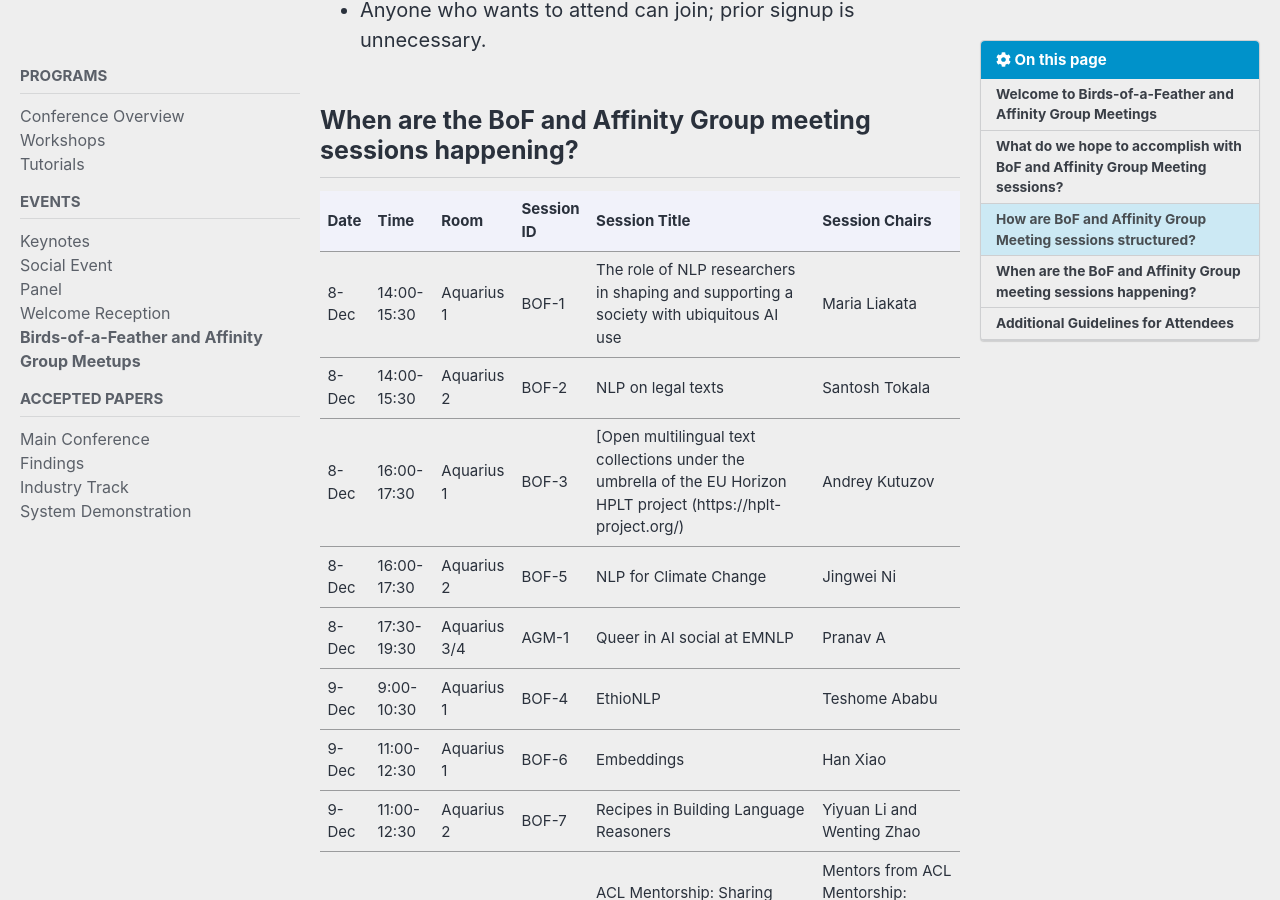
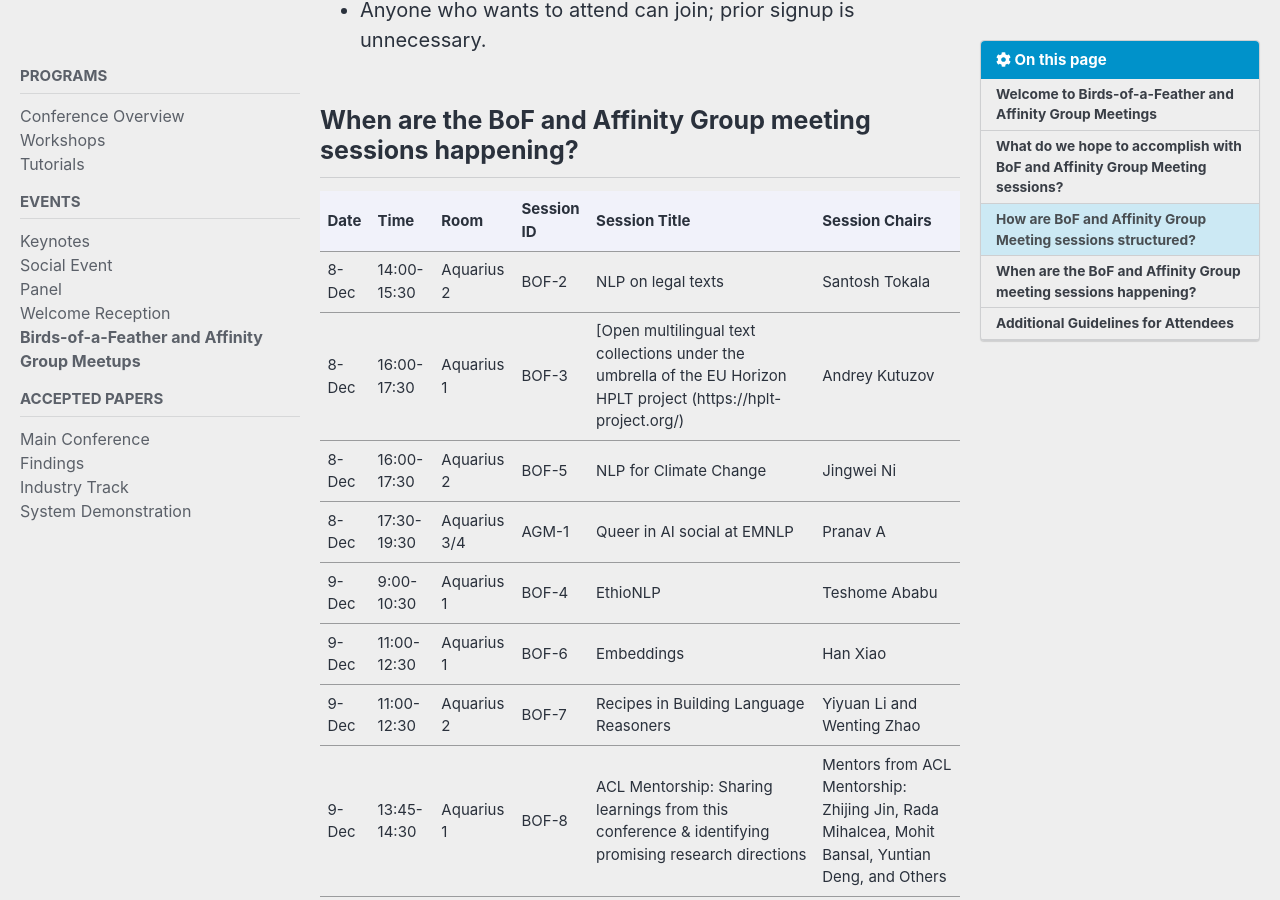
Before and after one commit to acl-org/emnlp-2023, a Jekyll site: the page built from _pages/program/bof.md, in a window 1280 px wide and 900 px high, scrolled down 1133 px. Built offline with Jekyll 4.4.1, drawn with Linux system fonts in a browser that asks for light colours; cached includes are drawn as plain includes; nearby versions of some CDN libraries.

Commit message:
Update bof.md

```diff
--- a/_pages/program/bof.md
+++ b/_pages/program/bof.md
@@ -38,7 +38,6 @@ At EMNLP 2023, we continue the tradition of conducting birds-of-a-feather (or Bo
 
 <table>
   <tr style="background-color:#f1f2fa"><td><b>Date</b></td><td><b>Time</b></td><td><b>Room</b></td><td><b> Session   ID</b></td><td><b>Session Title</b></td><td><b>Session Chairs</b></td></tr>
-<tr><td>8-Dec</td><td>14:00-15:30</td><td>Aquarius 1</td><td>BOF-1</td><td>The role of NLP researchers in shaping and supporting a society with ubiquitous AI use</td><td>Maria Liakata</td></tr>
 <tr><td>8-Dec</td><td>14:00-15:30</td><td>Aquarius 2</td><td>BOF-2</td><td>NLP on legal texts</td><td>Santosh Tokala</td></tr>
 <tr><td>8-Dec</td><td>16:00-17:30</td><td>Aquarius 1</td><td>BOF-3</td><td>[Open multilingual text collections under the umbrella of the EU Horizon HPLT project (https://hplt-project.org/)</td><td>Andrey Kutuzov</td></tr>
 <tr><td>8-Dec</td><td>16:00-17:30</td><td>Aquarius 2</td><td>BOF-5</td><td>NLP for Climate Change</td><td>Jingwei Ni</td></tr>
```
